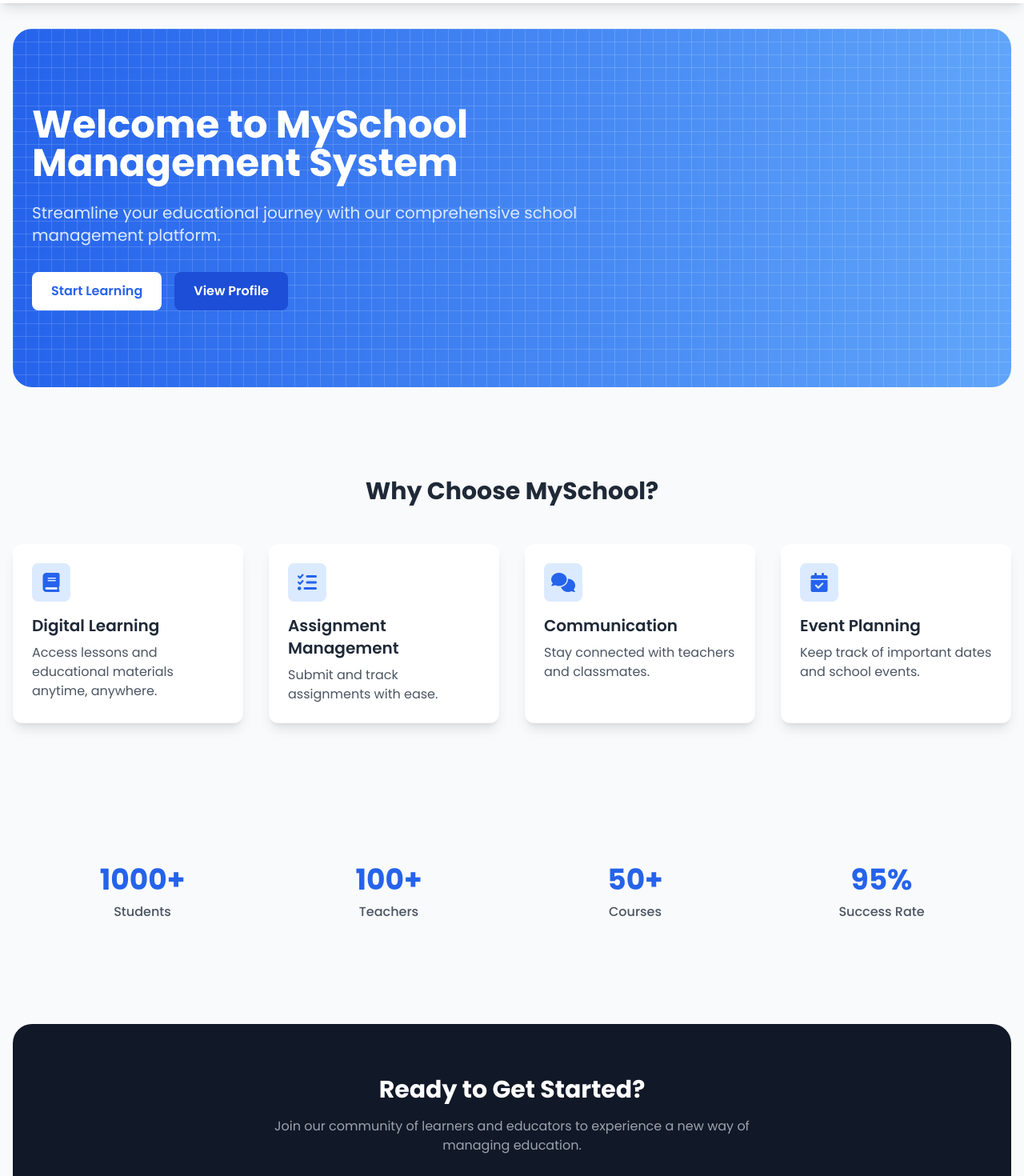
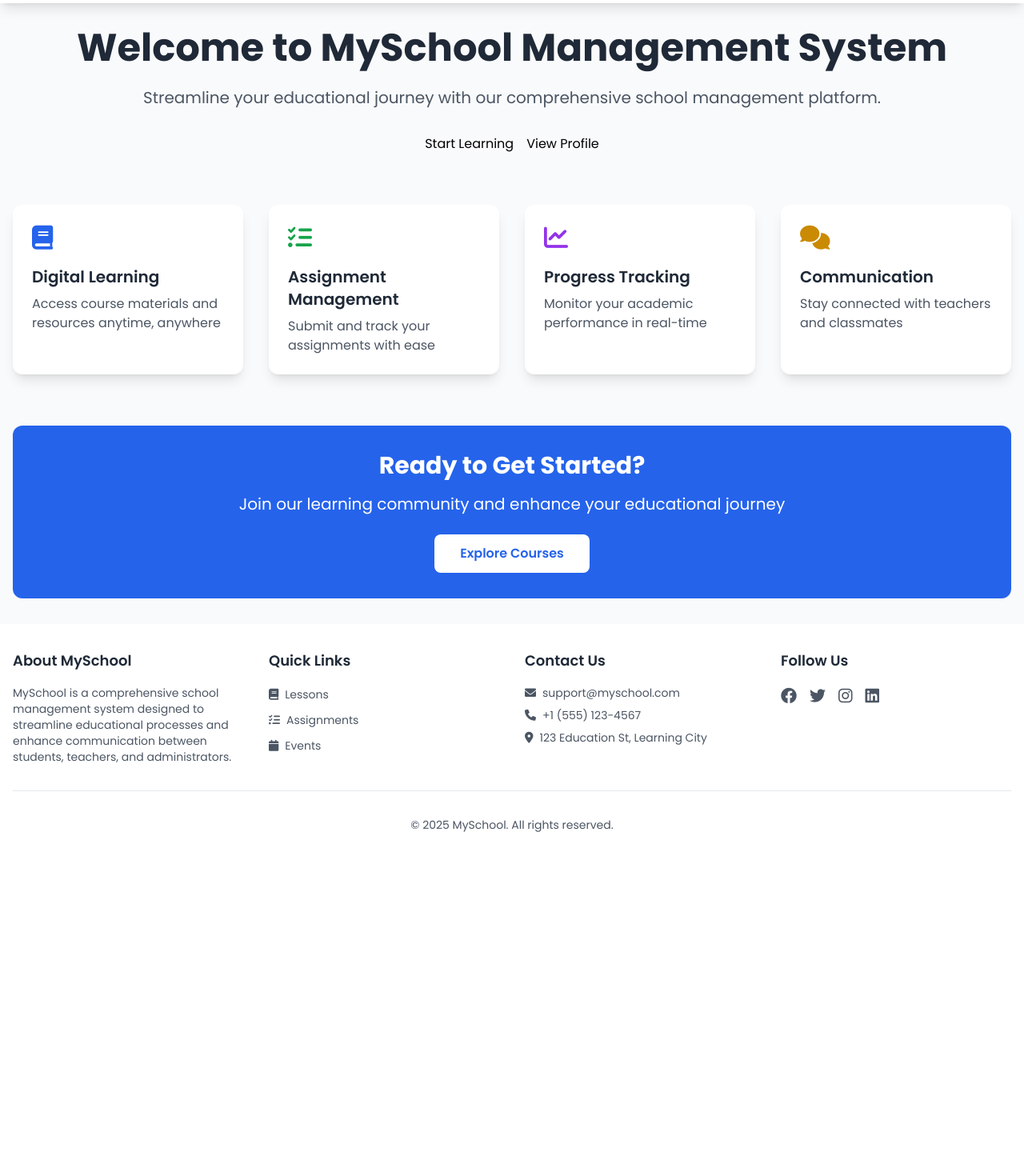
Before and after one commit to motaprog/blackboxai-1743444004387, a React (Create React App) app in the folder frontend/: page / in a window 1280 px wide. Shown: the part 60-1530 px from the top of the page at 80% size. After the commit the page ends 1133 px from the top, so only its background shows below. Built offline with nearby package versions, Linux system fonts and the light colour scheme.

Commit message:
Add frontend/src/pages/HomePage.js 1743464038761

```diff
--- a/frontend/src/pages/HomePage.js
+++ b/frontend/src/pages/HomePage.js
@@ -1,128 +1,96 @@
-import React from 'react';
+import React, { useContext } from 'react';
 import { Link } from 'react-router-dom';
+import { NotificationContext } from '../App';
 
 const HomePage = () => {
+  const { showNotification } = useContext(NotificationContext);
+
   const features = [
     {
       icon: 'fa-book',
       title: 'Digital Learning',
-      description: 'Access lessons and educational materials anytime, anywhere.',
+      description: 'Access course materials and resources anytime, anywhere',
+      color: 'text-blue-600',
     },
     {
       icon: 'fa-tasks',
       title: 'Assignment Management',
-      description: 'Submit and track assignments with ease.',
+      description: 'Submit and track your assignments with ease',
+      color: 'text-green-600',
+    },
+    {
+      icon: 'fa-chart-line',
+      title: 'Progress Tracking',
+      description: 'Monitor your academic performance in real-time',
+      color: 'text-purple-600',
     },
     {
       icon: 'fa-comments',
       title: 'Communication',
-      description: 'Stay connected with teachers and classmates.',
-    },
-    {
-      icon: 'fa-calendar-check',
-      title: 'Event Planning',
-      description: 'Keep track of important dates and school events.',
+      description: 'Stay connected with teachers and classmates',
+      color: 'text-yellow-600',
     },
   ];
 
-  const stats = [
-    { number: '1000+', label: 'Students' },
-    { number: '100+', label: 'Teachers' },
-    { number: '50+', label: 'Courses' },
-    { number: '95%', label: 'Success Rate' },
-  ];
+  const handleStartLearning = () => {
+    showNotification('Welcome to MySchool! Start exploring your courses.', 'success');
+  };
 
   return (
-    <div className="space-y-16">
+    <div className="max-w-7xl mx-auto">
       {/* Hero Section */}
-      <section className="relative bg-gradient-to-r from-blue-600 to-blue-400 rounded-3xl overflow-hidden">
-        <div className="absolute inset-0 bg-grid-white/15 bg-grid-16"></div>
-        <div className="relative container mx-auto px-6 py-16 md:py-24">
-          <div className="max-w-3xl">
-            <h1 className="text-4xl md:text-5xl font-bold text-white mb-6">
+      <div className="text-center mb-16">
+        <h1 className="text-4xl md:text-5xl font-bold text-gray-800 mb-6">
           Welcome to MySchool Management System
         </h1>
-            <p className="text-xl text-blue-100 mb-8">
-              Streamline your educational journey with our comprehensive school management platform.
+        <p className="text-xl text-gray-600 mb-8">
+          Streamline your educational journey with our comprehensive school
+          management platform.
         </p>
-            <div className="flex flex-wrap gap-4">
-              <Link
-                to="/lessons"
-                className="px-6 py-3 bg-white text-blue-600 rounded-lg font-semibold hover:bg-blue-50 transition-colors duration-200"
+        <div className="flex justify-center gap-4">
+          <button
+            onClick={handleStartLearning}
+            className="btn btn-primary"
           >
             Start Learning
-              </Link>
-              <Link
-                to="/profile"
-                className="px-6 py-3 bg-blue-700 text-white rounded-lg font-semibold hover:bg-blue-800 transition-colors duration-200"
-              >
+          </button>
+          <Link to="/profile" className="btn btn-secondary">
             View Profile
           </Link>
         </div>
       </div>
-        </div>
-      </section>
 
-      {/* Features Section */}
-      <section className="py-12">
-        <h2 className="text-3xl font-bold text-center text-gray-800 mb-12">
-          Why Choose MySchool?
-        </h2>
-        <div className="grid grid-cols-1 md:grid-cols-2 lg:grid-cols-4 gap-8">
+      {/* Features Grid */}
+      <div className="grid grid-cols-1 md:grid-cols-2 lg:grid-cols-4 gap-8 mb-16">
         {features.map((feature, index) => (
           <div
             key={index}
-              className="bg-white rounded-xl p-6 shadow-lg hover:shadow-xl transition-shadow duration-300"
+            className="bg-white rounded-xl shadow-lg p-6 hover:shadow-xl transition-shadow duration-300"
           >
-              <div className="w-12 h-12 bg-blue-100 rounded-lg flex items-center justify-center mb-4">
-                <i className={`fas ${feature.icon} text-blue-600 text-2xl`}></i>
+            <div className={`text-3xl ${feature.color} mb-4`}>
+              <i className={`fas ${feature.icon}`}></i>
             </div>
             <h3 className="text-xl font-semibold text-gray-800 mb-2">
               {feature.title}
             </h3>
-              <p className="text-gray-600">
-                {feature.description}
-              </p>
+            <p className="text-gray-600">{feature.description}</p>
           </div>
         ))}
       </div>
-      </section>
 
-      {/* Stats Section */}
-      <section className="bg-gray-50 rounded-3xl py-16">
-        <div className="container mx-auto px-6">
-          <div className="grid grid-cols-2 md:grid-cols-4 gap-8 text-center">
-            {stats.map((stat, index) => (
-              <div key={index} className="space-y-2">
-                <div className="text-4xl font-bold text-blue-600">
-                  {stat.number}
-                </div>
-                <div className="text-gray-600 font-medium">
-                  {stat.label}
-                </div>
-              </div>
-            ))}
-          </div>
-        </div>
-      </section>
-
-      {/* CTA Section */}
-      <section className="bg-gray-900 rounded-3xl text-center py-16">
-        <div className="container mx-auto px-6">
-          <h2 className="text-3xl font-bold text-white mb-4">
-            Ready to Get Started?
-          </h2>
-          <p className="text-gray-400 mb-8 max-w-2xl mx-auto">
-            Join our community of learners and educators to experience a new way of managing education.
+      {/* Call to Action */}
+      <div className="bg-blue-600 text-white rounded-xl p-8 text-center">
+        <h2 className="text-3xl font-bold mb-4">Ready to Get Started?</h2>
+        <p className="text-xl mb-6">
+          Join our learning community and enhance your educational journey
         </p>
         <Link
-            to="/profile"
-            className="inline-block px-8 py-4 bg-blue-600 text-white rounded-lg font-semibold hover:bg-blue-700 transition-colors duration-200"
+          to="/lessons"
+          className="inline-block bg-white text-blue-600 px-8 py-3 rounded-lg font-semibold hover:bg-blue-50 transition-colors"
         >
-            Create Your Account
+          Explore Courses
         </Link>
       </div>
-      </section>
     </div>
   );
 };
```
Lines whose indentation alone changed are shown as unchanged.
